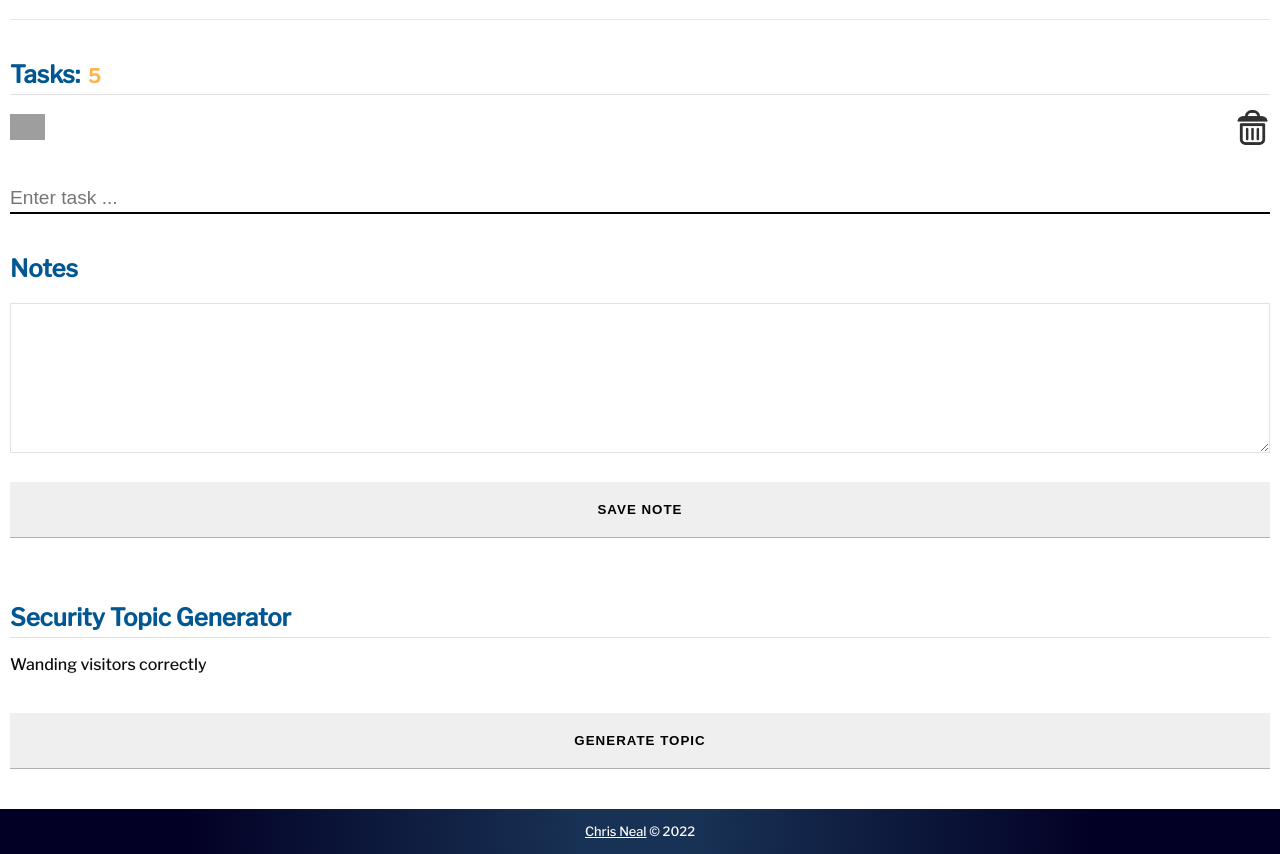
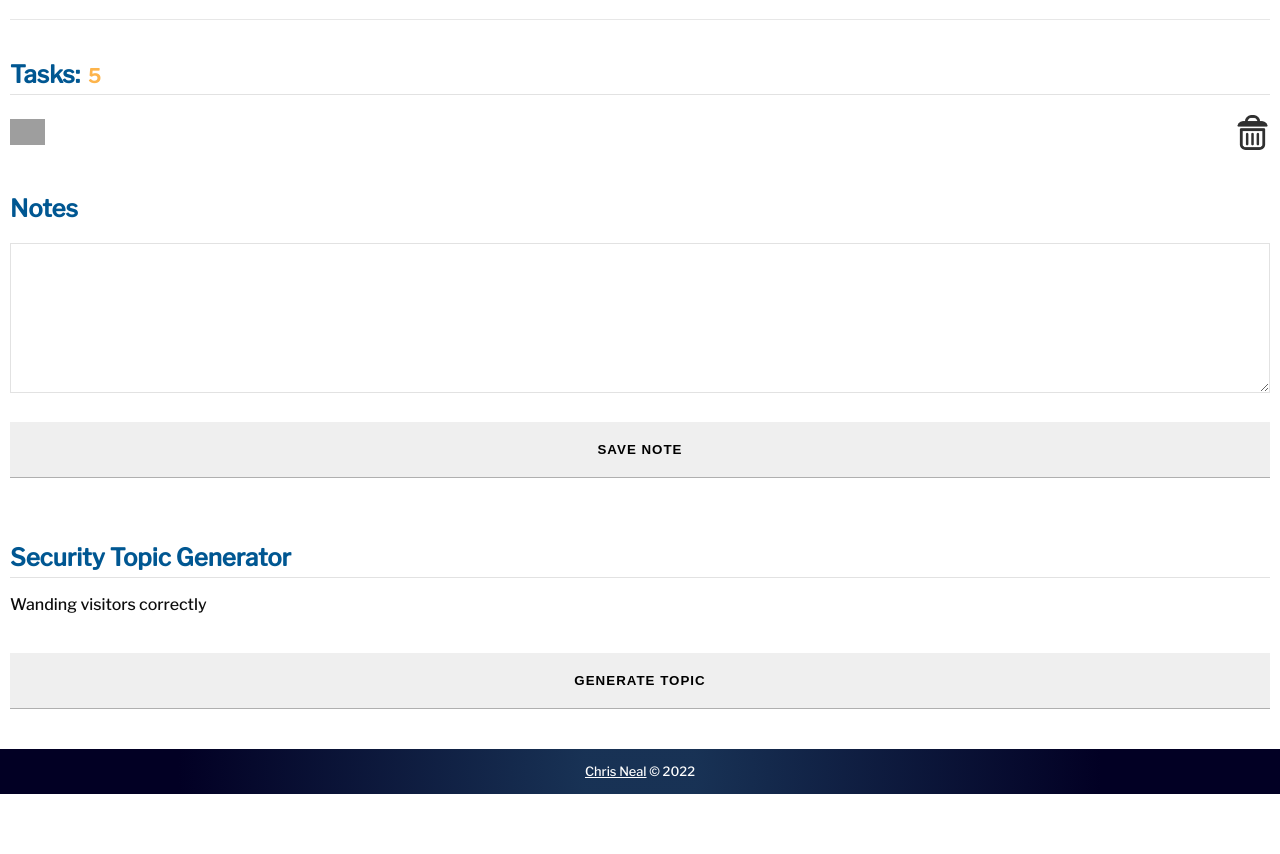
Before and after one commit to chrisvneal/security-soup, a React (Create React App) app: page / in a window 1280 px wide. Shown: the part 1374-2228 px from the top of the page. After the commit the page ends 2168 px from the top, so only its background shows below. Built offline with nearby package versions, Linux system fonts and the light colour scheme; grey boxes are pictures that could not be loaded.

Commit message:
Get toggle ufnctionality working in Tasks component

```diff
--- a/src/components/Tasks.js
+++ b/src/components/Tasks.js
@@ -114,8 +114,7 @@ const Tasks = () => {
 
   // toggle task input visibility
   const toggleTaskInput = () => {
-    // taskInput.classList.toggle("hidden");
-    console.log("input should be toggled");
+    taskInput.current.classList.toggle("hidden");
   };
 
   // const taskList = tasks.map((task) => <li key={task.id}>{task.title}</li>);
@@ -132,7 +131,6 @@ const Tasks = () => {
         <div
           onClick={() => {
             toggleTaskInput();
-            // focus on input
             inputRef.current.focus();
           }}
           className="add-btn">
@@ -146,7 +144,7 @@ const Tasks = () => {
         </div>
       </div>
 
-      <div ref={taskInput} className="task-input">
+      <div ref={taskInput} className="task-input hidden">
         <input
           onChange={(e) => {
             setTextInput(e.target.value);
--- a/src/sass/styles.scss
+++ b/src/sass/styles.scss
@@ -237,6 +237,7 @@ section > h2:first-child {
 }
 
 .tasks-header {
+  margin-top: 20px;
   display: flex;
   justify-content: space-between;
   align-items: center;
@@ -255,7 +256,7 @@ section > h2:first-child {
 }
 
 .task-input {
-  margin-top: 40px;
+  margin-top: 70px;
   // width: 300px;
 
   input {
@@ -263,7 +264,7 @@ section > h2:first-child {
     border: none;
     outline: none;
     width: 100%;
-    border-bottom: 2px solid black;
+    border-bottom: 1px solid $gray-dark;
     font-size: 1.2rem;
     color: $gray-dark;
     padding-bottom: 4px;
```
